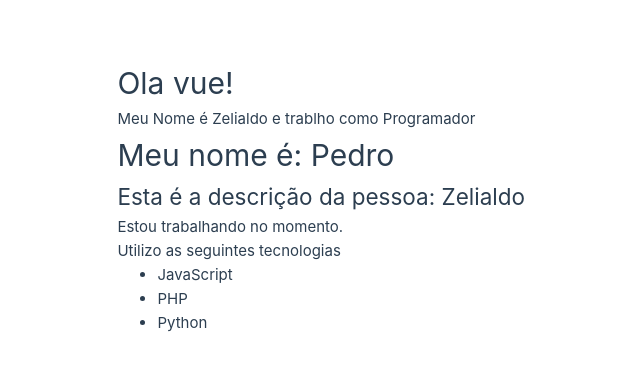
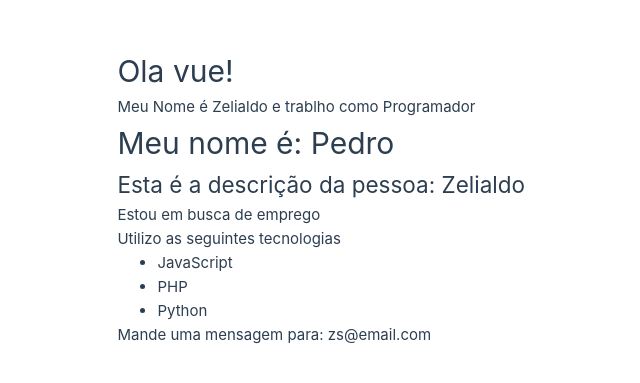
Before and after one commit to zelialdo/curso_vue3, a Vue app in the folder vue-project/: page / in a window 1280 px wide. Shown: the part 203-586 px from the top of the page, without its empty margins (115-755 px from the left). Built offline with nearby package versions, Linux system fonts and the light colour scheme.

Commit message:
v-if v-show

```diff
--- a/vue-project/src/components/Info.vue
+++ b/vue-project/src/components/Info.vue
@@ -1,17 +1,26 @@
 <template>
   <div>
-    <p>Estou trabalhando no momento.</p>
+    <p v-if="esta_trabalhando">Estou trabalhando no momento.</p>
+    <p v-else>Estou em busca de emprego</p>
     <p>Utilizo as seguintes tecnologias</p>
     <ul>
       <li>JavaScript</li>
       <li>PHP</li>
       <li>Python</li>
     </ul>
+    <p v-show="mostrar_email">Mande uma mensagem para: {{ email }}</p>
   </div>
 </template>
 
 <script>
 export default {
-    name: 'Info'
+    name: 'Info',
+    data() {
+      return {
+        esta_trabalhando: false,
+        mostrar_email: true,
+        email: 'zs@email.com'
+      }
+    }
 }
 </script>
```
